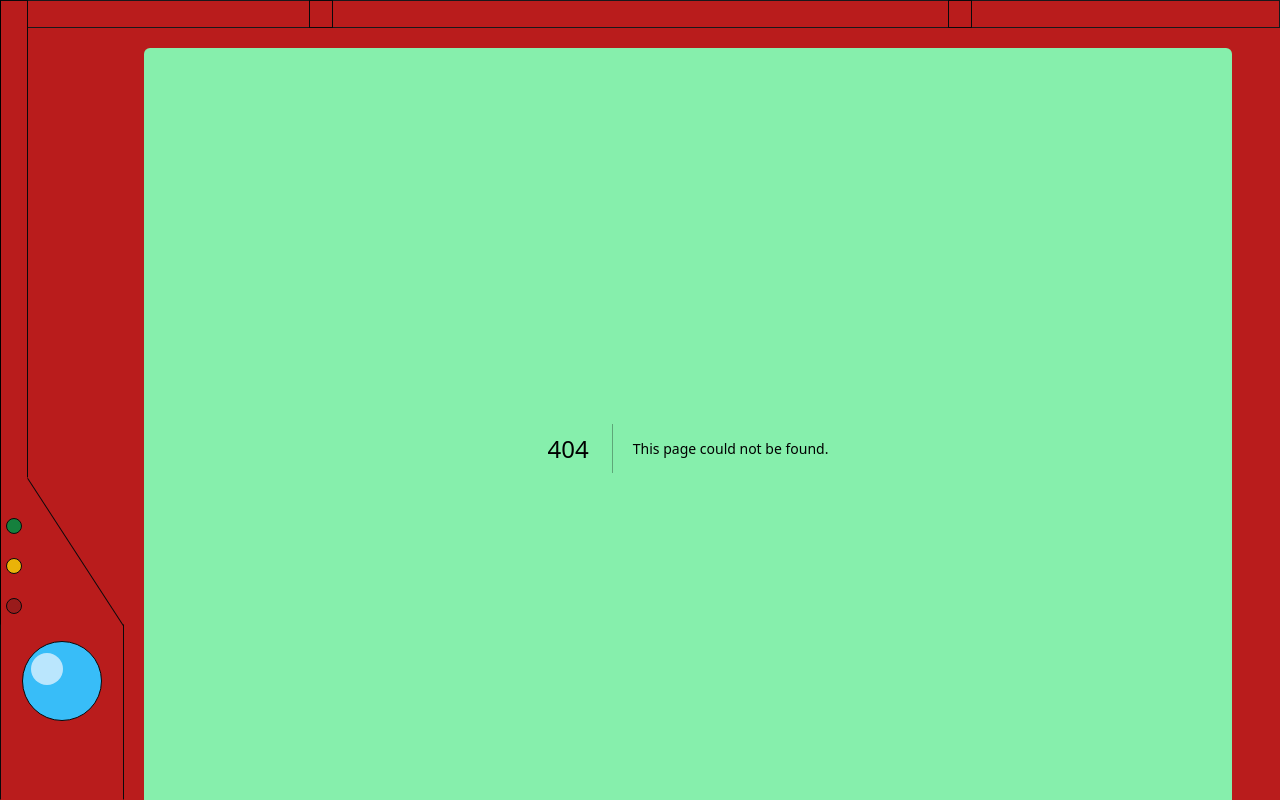
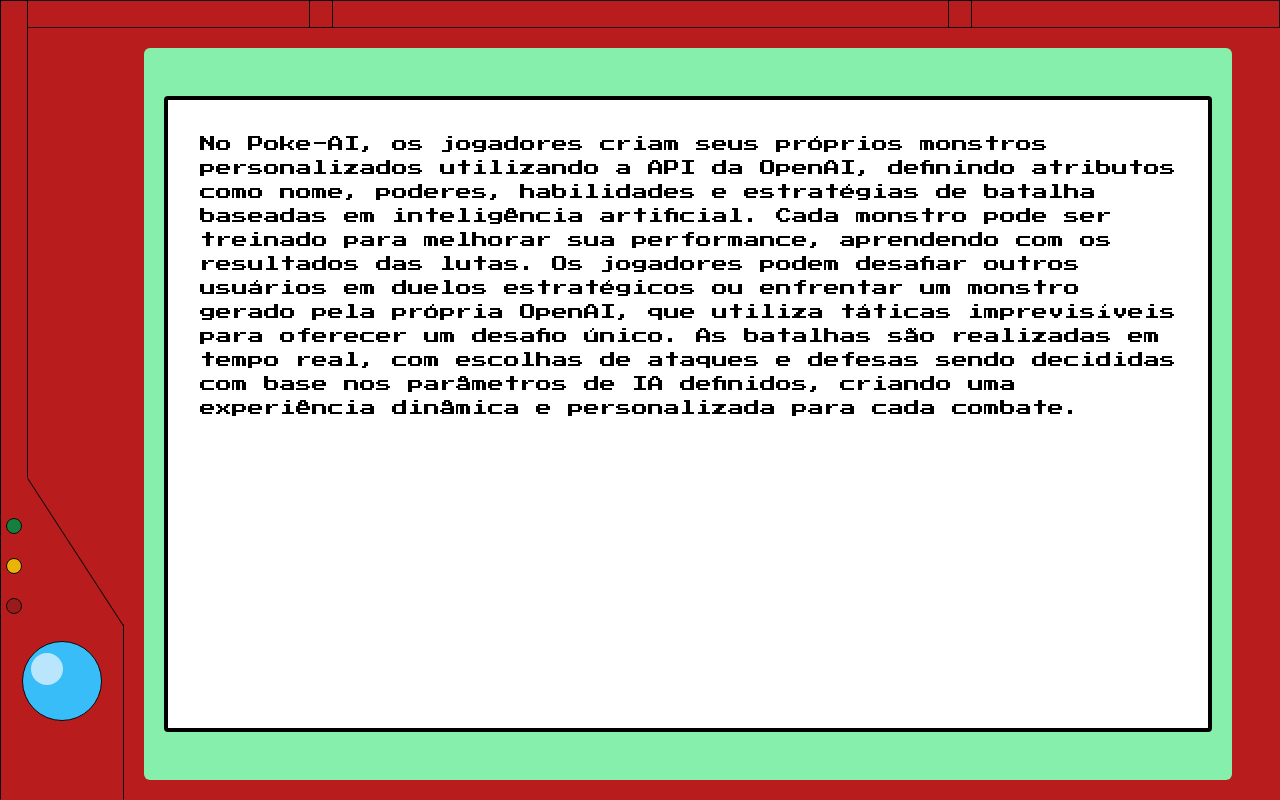
Before and after one commit to DhellionFena/poke-ai-front, a Next.js app: page /how-to-play in a window 1280 px wide. Before the commit this address had no page. Built offline with nearby package versions, Linux system fonts and the light colour scheme.

Commit message:
feat: criando tela sobre o projeto
Co-Authored-By: Antônio César <antonioazevedo.dev@gmail.com>

```diff
--- /dev/null
+++ b/src/app/how-to-play/page.tsx
@@ -0,0 +1,11 @@
+
+export default function About(){
+    return (
+        <main className="flex h-full w-full flex-grow flex-col items-center justify-center px-5">
+            <section className="m-12 flex-col flex-grow  w-full rounded border-4 border-black bg-white px-8 py-8 text-black hover:border-red-600 hover:text-red-600">
+            <p>No Poke-AI, os jogadores criam seus próprios monstros personalizados utilizando a API da OpenAI, definindo atributos como nome, poderes, habilidades e estratégias de batalha baseadas em inteligência artificial. Cada monstro pode ser treinado para melhorar sua performance, aprendendo com os resultados das lutas. Os jogadores podem desafiar outros usuários em duelos estratégicos ou enfrentar um monstro gerado pela própria OpenAI, que utiliza táticas imprevisíveis para oferecer um desafio único. As batalhas são realizadas em tempo real, com escolhas de ataques e defesas sendo decididas com base nos parâmetros de IA definidos, criando uma experiência dinâmica e personalizada para cada combate.</p>
+            </section>
+
+        </main>
+    );
+}
```
